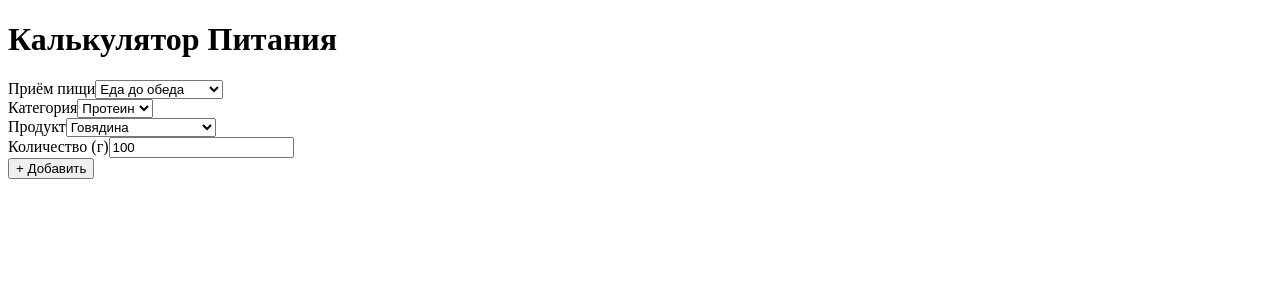
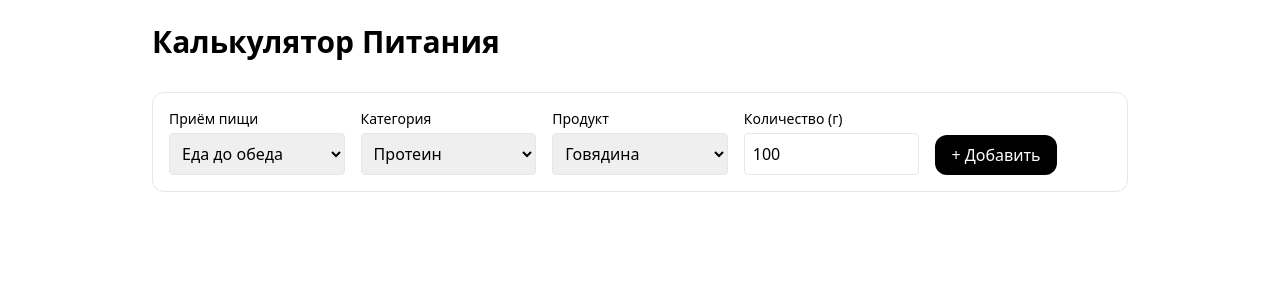
Before and after one commit to penahaliyev/nutrition-calculator, a Next.js app: page / in a window 1280 px wide. Shown: the top 300 px of the page. Built offline with nearby package versions, Linux system fonts and the light colour scheme.

Commit message:
Update v3

```diff
--- /dev/null
+++ b/pages/_app.js
@@ -0,0 +1,5 @@
+import "@/styles/globals.css";
+
+export default function App({ Component, pageProps }) {
+  return <Component {...pageProps} />;
+}
```
